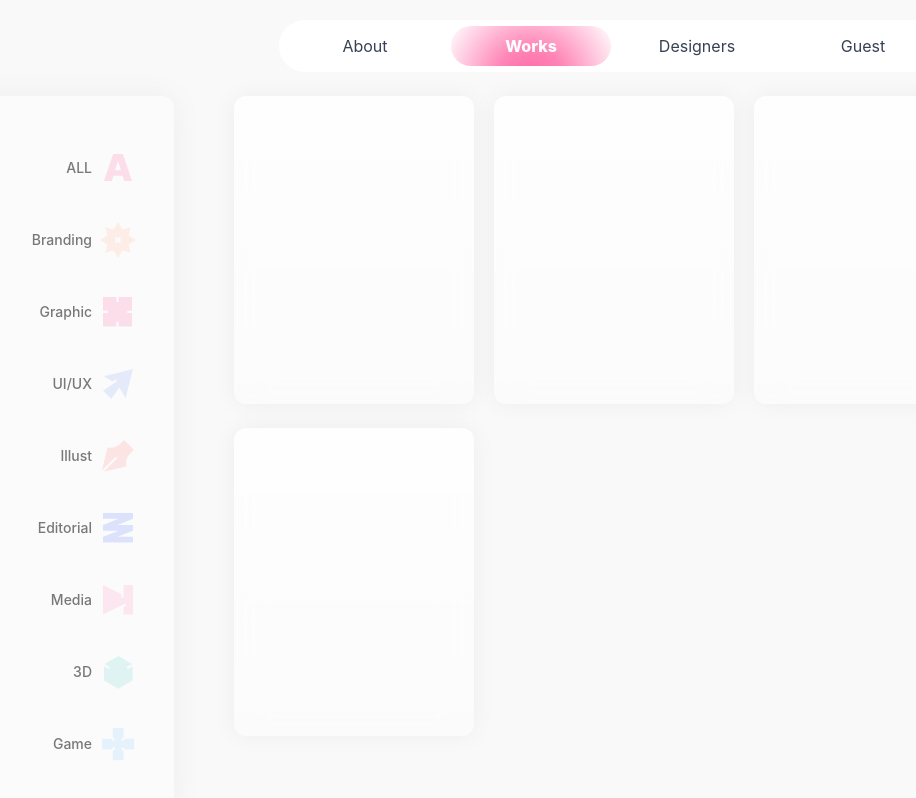
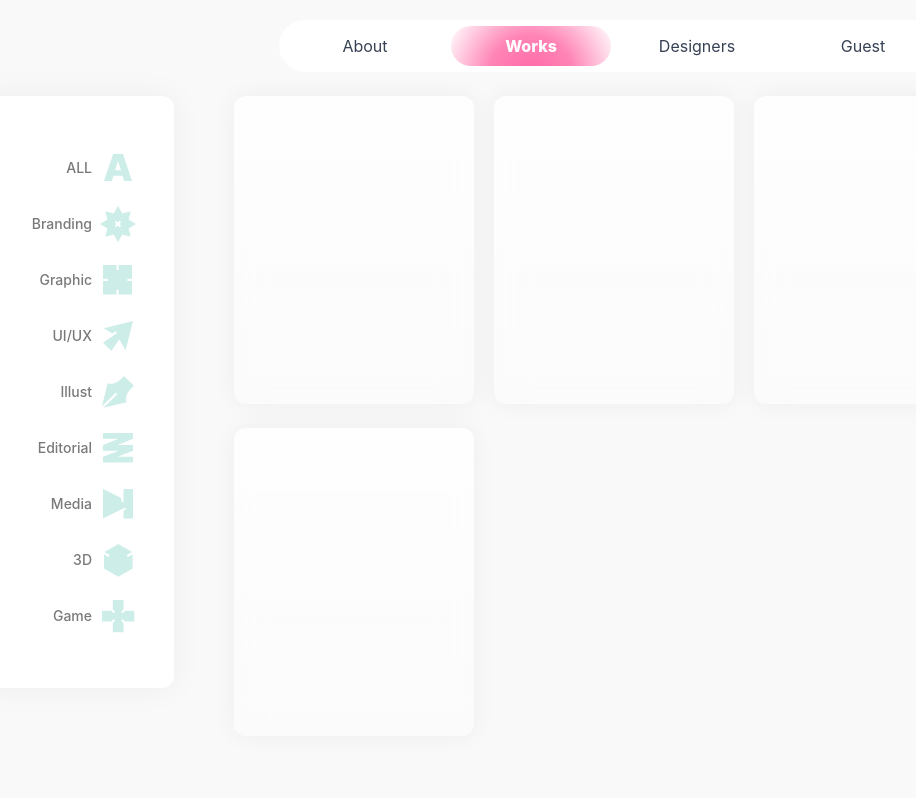
Before and after one commit to GCVD2025/GCVD-Frontend, a Next.js app: page /works in a window 1280 px wide. Shown: the top 798 px of the page, without its empty margins (26-942 px from the left). Built offline with nearby package versions, Linux system fonts and the light colour scheme; a web font is replaced by a local one.

Commit message:
필터 사이드바 컴포넌트의 hover 효과 개선 및 아이콘 색상 전달 방식 변경, Tailwind CSS 설정에 divideColor 변형 추가

```diff
--- a/src/app/works/FilterSidebar.tsx
+++ b/src/app/works/FilterSidebar.tsx
@@ -1,8 +1,4 @@
 "use client";
-
-// Why: Works 페이지에서만 사용하는 좌측 필터 사이드바를 컴포넌트로 분리해 재사용성과 가독성을 높이기 위함
-// What: 고정 위치의 유리효과 배경과 타이포 그래피가 적용된 필터 리스트 UI 컴포넌트 구현
-// How: Tailwind 유틸리티 클래스를 사용하여 디자인 스펙(14px, 20px line-height, Medium 500, 우측 정렬) 적용
 
 import ALLIcon from "@/components/icons/ALLIcon";
 import BrandingIcon from "@/components/icons/BrandingIcon";
@@ -16,45 +12,76 @@ import GameIcon from "@/components/icons/GameIcon";
 
 export function FilterSidebar() {
   const CONTAINER_CLASS =
-    "flex flex-col gap-[20px] sticky top-12 bg-blur-sm space-y-4 text-[14px] leading-[20px] tracking-normal text-[#20202099] font-medium py-[54px] pr-[38px] rounded-[12px] w-[200px] bg-white/40 shadow-[0px_0px_32px_0px_rgba(0,0,0,0.05)] text-right";
-  const ITEM_CLASS = "flex justify-end items-center gap-2 cursor-pointer";
-  const LABEL_CLASS = "hover:font-semibold hover:text-[#202020]";
+    "flex flex-col gap-[20px] sticky top-12 backdrop-blur-sm text-[14px] leading-[20px] font-medium py-[54px] pr-[38px] rounded-[12px] w-[200px] bg-white shadow-[0_0_32px_0_rgba(0,0,0,0.05)] text-right";
+  const ITEM_CLASS = "flex justify-end items-center gap-2 cursor-pointer group";
   const ICON_SIZE = 36;
+
+  // Why: hover 효과를 class로 제어하던 것을 제거하고, 아이콘 색상을 명시적으로 전달해 일관성을 높인다
+  // What: items의 속성을 hoverClass -> icon_color로 변경하고, Icon에는 class 대신 color(style)만 전달한다
+  // How: Icon 컴포넌트가 currentColor를 사용하므로 style.color를 넘겨 색상을 지정한다
 
   const items: {
     label: string;
     Icon: React.FC<React.SVGProps<SVGSVGElement>>;
-    color?: string; // hover 시 적용할 색상 (예: 'text-teal-500' 또는 '#00A78E')
+    icon_color: string; // 예: "#FF66A4"
   }[] = [
-    { label: "ALL", Icon: ALLIcon, color: "#FF66A4" },
-    { label: "Branding", Icon: BrandingIcon, color: "#FFB297" },
-    { label: "Graphic", Icon: GraphicIcon, color: "#FF66A4" },
-    { label: "UI/UX", Icon: UiuxIcon, color: "#8EA6F4" },
-    { label: "Illust", Icon: IllustIcon, color: "#FF8585" },
-    { label: "Editorial", Icon: EditorialIcon, color: "#667CFF" },
-    { label: "Media", Icon: MediaIcon, color: "#FF92C4" },
-    { label: "3D", Icon: ThreeDIcon, color: "#70D8CE" },
-    { label: "Game", Icon: GameIcon, color: "#8DC9F7" },
+    { label: "ALL", Icon: ALLIcon, icon_color: "#FF66A4" },
+    {
+      label: "Branding",
+      Icon: BrandingIcon,
+      icon_color: "#FFB297",
+    },
+    {
+      label: "Graphic",
+      Icon: GraphicIcon,
+      icon_color: "#FF66A4",
+    },
+    {
+      label: "UI/UX",
+      Icon: UiuxIcon,
+      icon_color: "#8EA6F4",
+    },
+    {
+      label: "Illust",
+      Icon: IllustIcon,
+      icon_color: "#FF8585",
+    },
+    {
+      label: "Editorial",
+      Icon: EditorialIcon,
+      icon_color: "#667CFF",
+    },
+    {
+      label: "Media",
+      Icon: MediaIcon,
+      icon_color: "#FF92C4",
+    },
+    { label: "3D", Icon: ThreeDIcon, icon_color: "#70D8CE" },
+    { label: "Game", Icon: GameIcon, icon_color: "#8DC9F7" },
   ];
 
   return (
-    <aside className="w-[220px] flex-shrink-0 ">
+    <aside className="w-[220px] flex-shrink-0 relative z-50">
       <ul className={CONTAINER_CLASS}>
-        {items.map(({ label, Icon, color }) => {
-          // hover 색상 클래스 혹은 인라인 색상 스타일 지원
-          const iconClass =
-            color && color.startsWith("text-") ? `${color}` : undefined;
-          const iconStyle =
-            color && !color.startsWith("text-") ? { color } : undefined;
-          return (
-            <li key={label} className={ITEM_CLASS}>
-              <span className={LABEL_CLASS}>{label}</span>
-              <span className={iconClass} style={iconStyle}>
-                <Icon width={ICON_SIZE} height={ICON_SIZE} />
-              </span>
-            </li>
-          );
-        })}
+        {items.map(({ label, Icon, icon_color }) => (
+          <li key={label} className={ITEM_CLASS}>
+            {/* 텍스트: 기본 medium, hover 시 extrabold + color 변경 */}
+            <span
+              className={`font-medium transition-[font-weight,color] group-hover:font-extrabold group-hover:text-[#202020] text-[#20202099] cursor-pointer`}
+            >
+              {label}
+            </span>
+
+            {/* 아이콘: 명시적 color(style) 전달 */}
+            <span className={`cursor-pointer`}>
+              <Icon
+                width={ICON_SIZE}
+                height={ICON_SIZE}
+                className={`transition-colors text-[#00A78E33] group-hover:text-[${icon_color}]`}
+              />
+            </span>
+          </li>
+        ))}
       </ul>
     </aside>
   );
--- a/src/components/Navigation.tsx
+++ b/src/components/Navigation.tsx
@@ -15,7 +15,7 @@ export default function Navigation({ className = "" }: NavigationProps) {
   // How: 상수로 스타일을 선언하고, 현재 경로와 비교해 클래스 문자열을 조합
   const LINK_BASE_CLASS = "w-[160px] text-center";
   const ACTIVE_LINK_CLASS =
-    "bg-[radial-gradient(circle_at_50%_140%,rgba(255,102,164,1),rgba(255,102,164,0.8)_35%,transparent_100%)] text-white px-6 py-2 rounded-full font-extrabold";
+    "bg-[radial-gradient(circle_at_50%_130%,rgba(255,102,164,1),rgba(255,102,164,0.8)_45%,transparent_100%)] text-white px-6 py-2 rounded-full font-extrabold";
   const INACTIVE_LINK_CLASS = "text-gray-700";
 
   const getLinkClass = (targetPath: string) => {
--- a/src/components/icons/ALLIcon.tsx
+++ b/src/components/icons/ALLIcon.tsx
@@ -24,7 +24,6 @@ const ALLIcon: React.FC<ALLIconProps> = ({
     <path
       d="M11.7946 31H4L13.1189 4H22.9189L32 31H24.2432L22.5973 25.7044H13.4216L11.7946 31ZM15.0865 20.3343H20.9324L18.1135 11.2721H17.8865L15.0865 20.3343Z"
       fill="currentColor"
-      fillOpacity="0.2"
     />
   </svg>
 );
--- a/src/components/icons/BrandingIcon.tsx
+++ b/src/components/icons/BrandingIcon.tsx
@@ -24,7 +24,6 @@ const BrandingIcon: React.FC<BrandingIconProps> = ({
     <path
       d="M36 17.9984L28.5913 13.6144L30.7286 5.27142L22.3856 7.40873L18.0016 0L13.6144 7.40873L5.27454 5.27142L7.40873 13.6144L0 17.9984L7.40873 22.3856L5.27454 30.7286L13.6144 28.5913L18.0016 36L22.3856 28.5913L30.7286 30.7286L28.5913 22.3856L36 17.9984ZM21.2732 19.7233L19.7264 21.27L18.0016 19.5452L16.2767 21.27L14.73 19.7233L16.4548 17.9984L14.73 16.2736L16.2767 14.7268L18.0016 16.4517L19.7264 14.7268L21.2732 16.2736L19.5483 17.9984L21.2732 19.7233Z"
       fill="currentColor"
-      fillOpacity="0.2"
     />
   </svg>
 );
--- a/src/components/icons/EditorialIcon.tsx
+++ b/src/components/icons/EditorialIcon.tsx
@@ -24,7 +24,6 @@ const EditorialIcon: React.FC<EditorialIconProps> = ({
     <path
       d="M33 8.85538L17.6172 14.8985H33V20.7538L17.6266 26.7938H33V32.5385H3V26.7938L18.6609 20.64H3V14.8985L18.6546 8.74461H3V3H33V8.85538Z"
       fill="currentColor"
-      fillOpacity="0.2"
     />
   </svg>
 );
--- a/src/components/icons/GameIcon.tsx
+++ b/src/components/icons/GameIcon.tsx
@@ -24,7 +24,6 @@ const GameIcon: React.FC<GameIconProps> = ({
     <path
       d="M34.3077 12.7765V23.5281H25.0698L22.6591 21.1174L21.1174 22.6591L21.9864 23.5281L23.5281 25.0698V34.3077H12.7765V25.0729L15.1903 22.6591L13.6486 21.1174L11.2379 23.5281H2V12.7765H11.2348L12.7765 14.3182L13.6486 15.1903L15.1903 13.6486L12.7765 11.2348V2H23.5281V11.2379L21.9895 12.7765L21.1174 13.6486L22.6591 15.1903L25.0729 12.7765H34.3077Z"
       fill="currentColor"
-      fillOpacity="0.2"
     />
   </svg>
 );
--- a/src/components/icons/GraphicIcon.tsx
+++ b/src/components/icons/GraphicIcon.tsx
@@ -24,7 +24,6 @@ const GraphicIcon: React.FC<GraphicIconProps> = ({
     <path
       d="M27.3578 16.7642V18.949H32.0769V32.5385H18.6138V27.8318H16.4631V32.5385H3V18.949H7.71918V16.7642H3V3H16.4631V7.88146H18.6138V3H32.0769V16.7642H27.3578Z"
       fill="currentColor"
-      fillOpacity="0.2"
     />
   </svg>
 );
--- a/src/components/icons/IllustIcon.tsx
+++ b/src/components/icons/IllustIcon.tsx
@@ -24,7 +24,6 @@ const IllustIcon: React.FC<IllustIconProps> = ({
     <path
       d="M26.6714 28.3139L3.58298 33.8461L17.2824 20.2209L15.7492 18.6776L2 32.3464L7.54509 9.17511C12.238 10.8833 17.5748 9.32446 24.0435 2L33.8461 11.8074C26.5253 18.2793 24.9672 23.6187 26.6714 28.3139Z"
       fill="currentColor"
-      fillOpacity="0.2"
     />
   </svg>
 );
--- a/src/components/icons/MediaIcon.tsx
+++ b/src/components/icons/MediaIcon.tsx
@@ -24,7 +24,6 @@ const MediaIcon: React.FC<MediaIconProps> = ({
     <path
       d="M23.513 3H23.4973V13.0909V15.6447H21.3053V12.0115L3 3V32.5385L21.2611 23.5488L21.2958 23.5332L23.4973 22.4476L25.0995 21.6575L26.0803 23.3808L23.4973 24.8086V32.5385H33V3H23.513Z"
       fill="currentColor"
-      fillOpacity="0.2"
     />
   </svg>
 );
--- a/src/components/icons/ThreeDIcon.tsx
+++ b/src/components/icons/ThreeDIcon.tsx
@@ -24,7 +24,6 @@ const ThreeDIcon: React.FC<ThreeDIconProps> = ({
     <path
       d="M32.6154 12.1721V26.5777L18.3061 34.7692L4 26.5777V12.2804L8.62726 14.9387L9.72245 13.0634L4.35882 9.98729L18.3061 2L32.163 9.93158L26.7057 13.0634L27.7978 14.9387L32.6154 12.1721Z"
       fill="currentColor"
-      fillOpacity="0.2"
     />
   </svg>
 );
--- a/src/components/icons/UiuxIcon.tsx
+++ b/src/components/icons/UiuxIcon.tsx
@@ -24,7 +24,6 @@ const UiuxIcon: React.FC<UiuxIconProps> = ({
     <path
       d="M33 3L3.7968 10.3742L12.5334 15.5112L15.5956 13.3489L16.8954 15.1862L16.8673 15.205L16.7548 15.28L14.6207 16.7423H14.6238L3 24.704L11.2991 33L19.2577 21.3762L25.6258 32.2032L33 3Z"
       fill="currentColor"
-      fillOpacity="0.2"
     />
   </svg>
 );
--- a/tailwind.config.js
+++ b/tailwind.config.js
@@ -5,6 +5,11 @@ module.exports = {
     "./src/components/**/*.{js,ts,jsx,tsx,mdx}",
     "./src/app/**/*.{js,ts,jsx,tsx,mdx}",
   ],
+  variants: {
+    extend: {
+      divideColor: ["group-hover"],
+    },
+  },
   theme: {
     extend: {
       fontFamily: {
```
